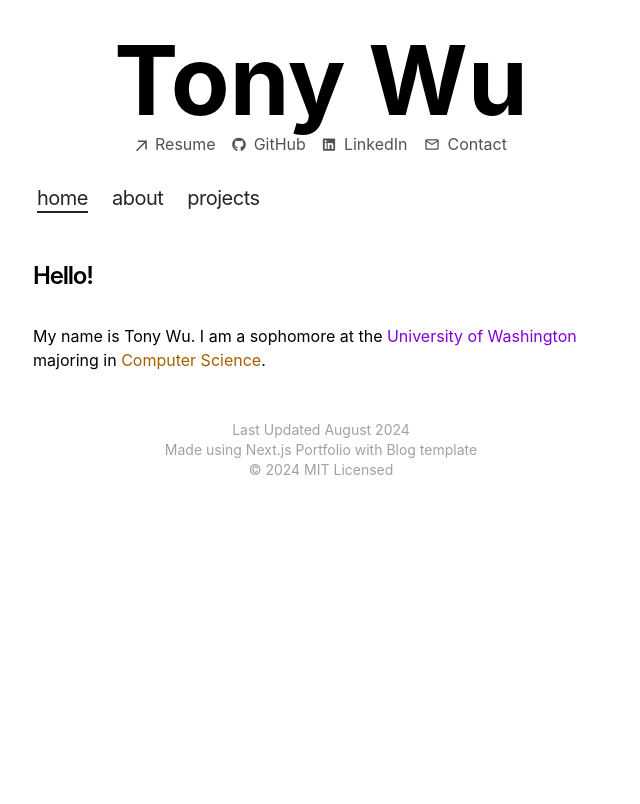
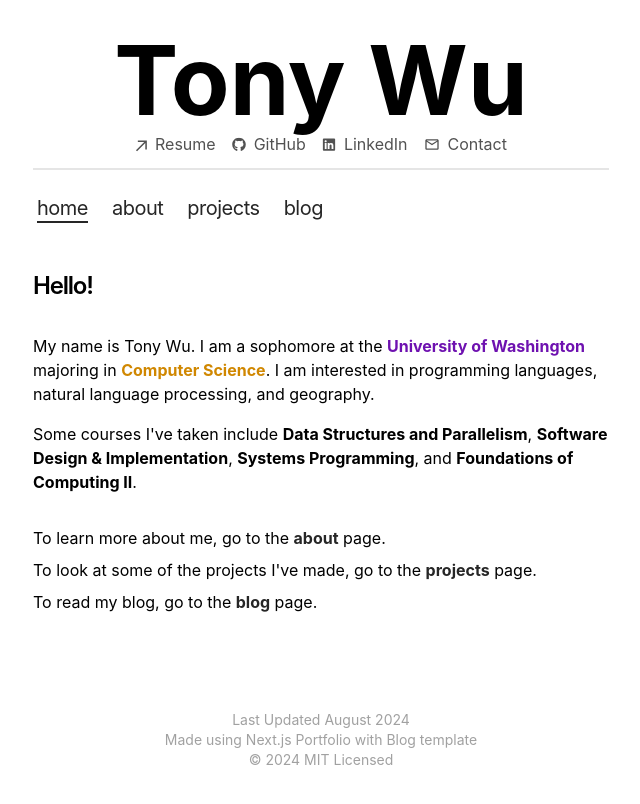
Before and after one commit to stowu2005/wutony-website, a Next.js app: page / in a window 1280 px wide. Shown: the top 804 px of the page, without its empty margins (319-959 px from the left). Built offline with nearby package versions, Linux system fonts and the light colour scheme.

Commit message:
Added colors to dark mode

```diff
--- a/app/components/footer.tsx
+++ b/app/components/footer.tsx
@@ -2,11 +2,11 @@
 
 export default function Footer() {
   return (
-    <footer className="text-sm mb-16">
-      <p className="flex justify-center mt-8 text-neutral-400 dark:text-neutral-600">
+    <footer className="text-sm mb-16 text-neutral-400">
+      <p className="flex justify-center mt-8 dark:text-neutral-600">
         Last Updated August 2024
       </p>
-      <p className="flex justify-center text-neutral-400 dark:text-neutral-600">
+      <p className="flex justify-center dark:text-neutral-600">
         <a className="transition-all hover:text-neutral-300 dark:hover:text-neutral-400
           hover:underline"
           rel="noopener noreferrer"
@@ -14,7 +14,7 @@ export default function Footer() {
           href="https://vercel.com/templates/next.js/nextjs-portfolio">
           Made using Next.js Portfolio with Blog template</a>
       </p>
-      <p className="flex justify-center text-neutral-400 dark:text-neutral-600">
+      <p className="flex justify-center dark:text-neutral-600">
         © {new Date().getFullYear()} MIT Licensed
       </p>
     </footer>
--- a/app/components/header.tsx
+++ b/app/components/header.tsx
@@ -73,5 +73,8 @@ export default function Header() {
         <p className="ml-2 h-7">Contact</p>
       </a>
     </li>
-  </ul></header>)
+  </ul>
+  <hr className="mt-2 border-1 border-neutral-200"></hr>
+    </header>
+  )
 }
--- a/app/components/nav.tsx
+++ b/app/components/nav.tsx
@@ -14,6 +14,9 @@ const navItems = {
   },
   '/projects': {
     name: 'projects',
+  },
+  '/blog': {
+    name: 'blog',
   }
 }
 
--- a/app/page.tsx
+++ b/app/page.tsx
@@ -1,3 +1,6 @@
+import Link from 'next/link'
+
+
 export default function Page() {
   return (
     <section>
@@ -6,19 +9,61 @@ export default function Page() {
       </h1>
       <p className="mb-4">
         My name is Tony Wu. I am a sophomore at the <a
-          className="transition-all text-purple-700 dark:text-purple-500 hover:text-purple-300 dark:hover:text-purple-300
-          hover:underline"
+          className="transition-all text-purple-800 dark:text-purple-400 hover:text-purple-400 dark:hover:text-purple-300
+          dark:hover:underline font-bold dark:font-normal"
           rel="noopener noreferrer"
           target="_blank"
           href="https://www.uw.edu"
         >University of Washington</a> majoring in <a
-          className="transition-all text-yellow-700 dark:text-yellow-500 hover:text-yellow-300 dark:hover:text-yellow-200
-          hover:underline"
+          className="transition-all text-yellow-600 dark:text-yellow-500 hover:text-yellow-500 dark:hover:text-yellow-200
+          dark:hover:underline dark:font-normal font-bold"
           rel="noopener noreferrer"
           target="_blank"
           href="https://www.cs.washington.edu/"
-        >Computer Science</a>.
+        >Computer Science</a>. I am interested in programming languages, natural language processing, and geography.
       </p>
+      <p className="mb-8">Some courses I've taken include <a
+      className="transition-all hover:text-neutral-500 dark:hover:text-blue-300 font-bold dark:font-normal dark:hover:underline dark:text-blue-600"
+      rel="noopener noreferrer"
+      target="_blank"
+      href="https://courses.cs.washington.edu/courses/cse332/24su/">
+      Data Structures and Parallelism</a>, <a
+      className="transition-all hover:text-neutral-500 dark:hover:text-orange-200 font-bold dark:font-normal
+      dark:hover:underline dark:text-orange-500"
+      rel="noopener noreferrer"
+      target="_blank"
+      href="https://courses.cs.washington.edu/courses/cse331/24sp/">
+      Software Design & Implementation</a>, <a
+      className="transition-all hover:text-neutral-500 dark:hover:text-red-300 font-bold dark:font-normal
+      dark:hover:underline dark:text-red-500"
+      rel="noopener noreferrer"
+      target="_blank"
+      href="https://courses.cs.washington.edu/courses/cse333/24su/">
+      Systems Programming</a>, and <a
+      className="transition-all hover:text-neutral-500 dark:hover:text-emerald-300 font-bold dark:font-normal
+      dark:hover:underline dark:text-emerald-600"
+      rel="noopener noreferrer"
+      target="_blank"
+      href="https://courses.cs.washington.edu/courses/cse312/24sp/calendar/calendar.html">
+      Foundations of Computing II
+      </a>.</p>
+      <p className="mb-2">To learn more about me, go to the <Link
+        className="transition-all hover:text-neutral-400 dark:hover:text-neutral-400 text-neutral-800
+        dark:text-neutral-50"
+        href="/about">
+          <b>about</b>
+        </Link> page.</p>
+      <p className="mb-2">To look at some of the projects I've made, go to the <Link
+        className="transition-all hover:text-neutral-400 dark:hover:text-neutral-400 text-neutral-800
+        dark:text-neutral-50"
+        href="/projects">
+          <b>projects</b>
+        </Link> page.</p>
+      <p className="mb-16">To read my blog, go to the <Link
+        className="transition-all hover:text-neutral-400 dark:hover:text-neutral-400 text-neutral-800 dark:text-neutral-50"
+        href="/blog">
+          <b>blog</b>
+        </Link> page.</p>
     </section>
   )
 }
```
